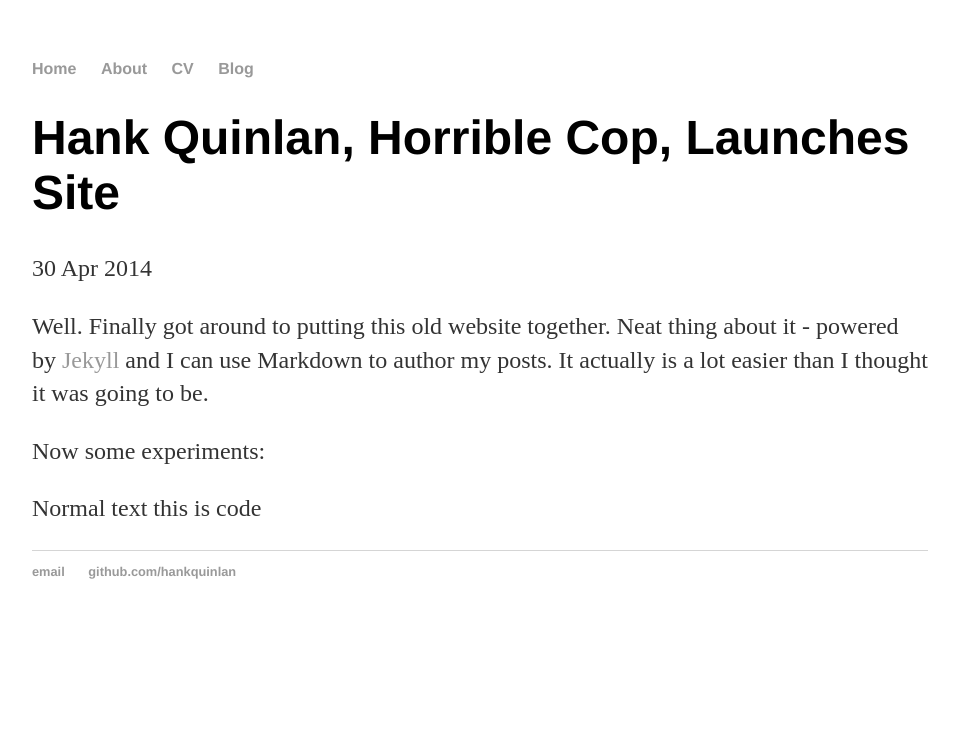
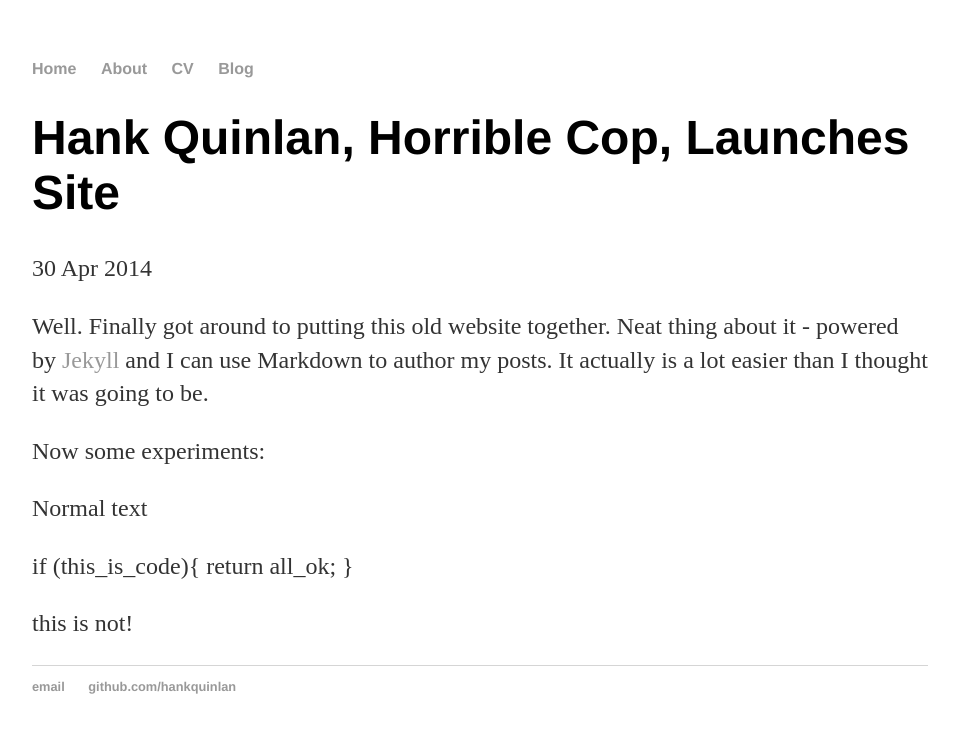
Before and after one commit to mad-labs/mad-labs.github.io, a Jekyll site: the page built from _posts/2014-04-30-hank-quinlan-site-launched.md, in a window 1280 px wide. Shown: the top 733 px of the page, without its empty margins (160-1119 px from the left). Built offline with Jekyll 4.4.1, drawn with Linux system fonts in a browser that asks for light colours.

Commit message:
add contets for testing

```diff
--- a/_posts/2014-04-30-hank-quinlan-site-launched.md
+++ b/_posts/2014-04-30-hank-quinlan-site-launched.md
@@ -9,4 +9,9 @@ Well. Finally got around to putting this old website together. Neat thing about
 Now some experiments:
 
 Normal text
-  this is code
+
+  if (this_is_code){
+    return all_ok;
+  }
+
+this is not!
```
